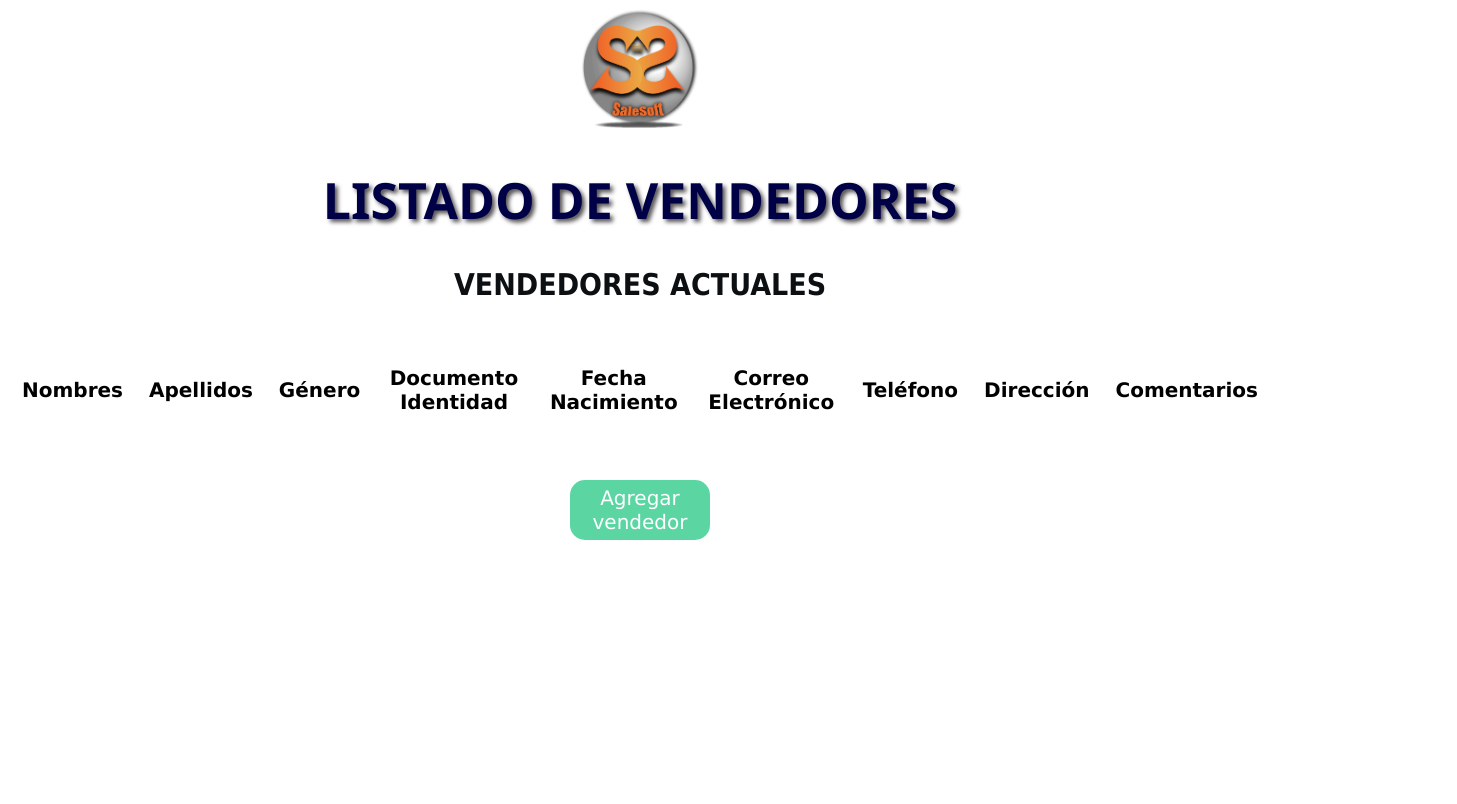
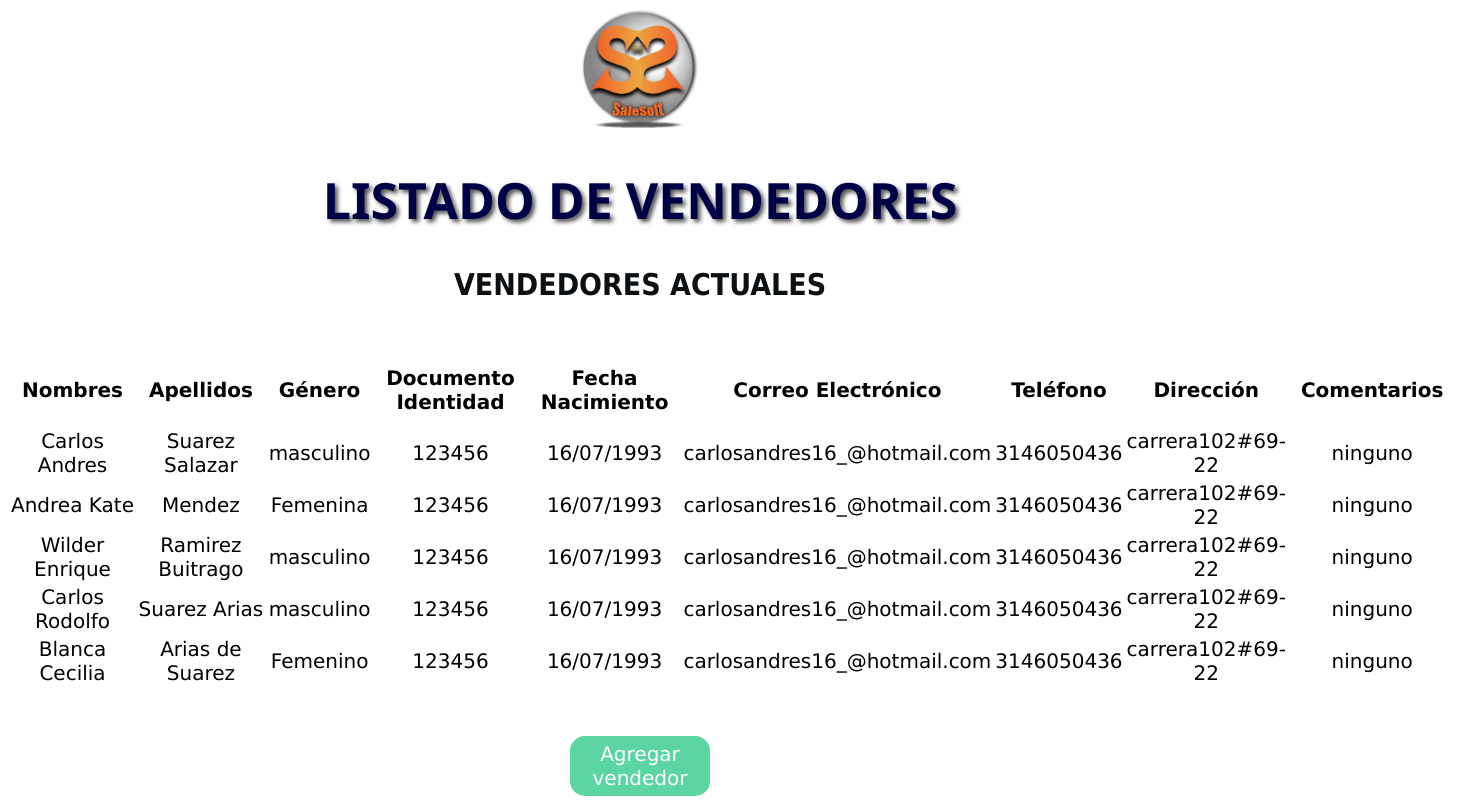
Before and after one commit to luishernandez3000/app_ciclo3, a React (Create React App) app in the folder app_ventas/: page /consultar_vendedores in a window 1280 px wide. Shown: the whole page, 1457 px wide, since content can reach past the window. Built offline with nearby package versions, Linux system fonts and the light colour scheme.

Commit message:
Actualizacion2 4/11/2021 - Andres

```diff
--- a/app_ventas/src/Estilos/consultar.css
+++ b/app_ventas/src/Estilos/consultar.css
@@ -13,22 +13,25 @@ h2{
     color: rgb(12, 16, 19)
 }
 
-th{
+#tablita th{
     padding: 12px;
 }
 
 #tablita{
     text-align: center;
     margin: auto;
+    width: auto;
+    height: auto;
 }
 
-table{
+.tablaVendedores table{
     text-align: center;
     margin-top: 50px;
     margin-left: auto;
     margin-right: auto;
     font-size: 20px;
     font-family: 'Verdana';
+    height: 150px; /* cambio reciente, borrar si no funciona bien*/
 }
 
 .tablaVendedores{
--- a/app_ventas/src/Pages/interface_vendedores/consultar.jsx
+++ b/app_ventas/src/Pages/interface_vendedores/consultar.jsx
@@ -2,6 +2,7 @@ import React, {useEffect, useState} from "react";
 import "Estilos/consultar.css";
 import Header from "Components/Header";
 import { Link } from "react-router-dom";
+
 
 
 
@@ -67,34 +68,6 @@ const VendedoresBackend = [         // array que contiene los vendedores
   },
 ]
 
-const Consultar = () => {
-
-  const [vendedores, setVendedores] = useState([]);
-
-  useEffect(() => {
-      setVendedores([VendedoresBackend])  // obtener lista de vendedores desde el backend
-  }, []);
-
-  return (
-    <div>
-      <Header>
-        <div>LISTADO DE VENDEDORES</div>
-      </Header>
-
-      <Tabla listaVendedores= {vendedores}></Tabla>
-      <div className="boton">
-        <br></br>
-        <Link to="/registrar_vendedores">
-          <button type="button" id="boton_enviar">
-            Agregar vendedor
-          </button>
-        </Link>
-        <br></br>
-      </div>
-    </div>
-  );
-};
-
 
 const Tabla=({ listaVendedores }) => {  // le estoy dando a la tabla un props llamado listaVendedores
 
@@ -127,7 +100,7 @@ const Tabla=({ listaVendedores }) => {  // le estoy dando a la tabla un props ll
             {listaVendedores.map((vendedores) => {
               return (
                 <tr>
-                  <td>{vendedores.Nombres}</td>
+                  <td>{vendedores.nombres}</td>
                   <td>{vendedores.apellidos}</td>
                   <td>{vendedores.genero}</td>
                   <td>{vendedores.documento}</td>
@@ -146,5 +119,32 @@ const Tabla=({ listaVendedores }) => {  // le estoy dando a la tabla un props ll
   );
 }
 
+const Consultar = () => {
+
+  const [vendedores, setVendedores] = useState([]);
+
+  useEffect(() => {
+      setVendedores([...VendedoresBackend])  // obtener lista de vendedores desde el backend
+  }, []);
+
+  return (
+    <div>
+      <Header>
+        <div>LISTADO DE VENDEDORES</div>
+      </Header>
+
+      <Tabla listaVendedores= {vendedores}></Tabla>
+      <div className="boton">
+        <br></br>
+        <Link to="/registrar_vendedores">
+          <button type="button" id="boton_enviar">
+            Agregar vendedor
+          </button>
+        </Link>
+        <br></br>
+      </div>
+    </div>
+  );
+};
 
 export default Consultar;
```
